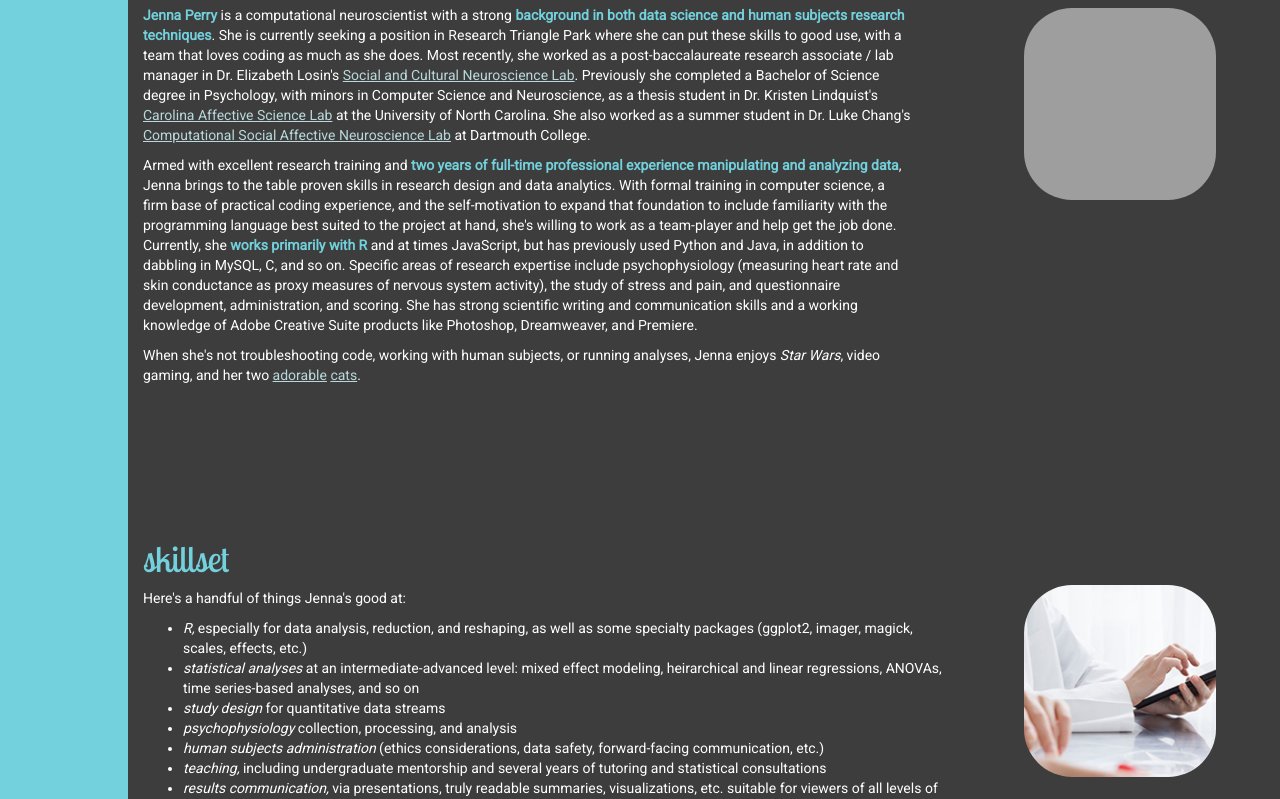
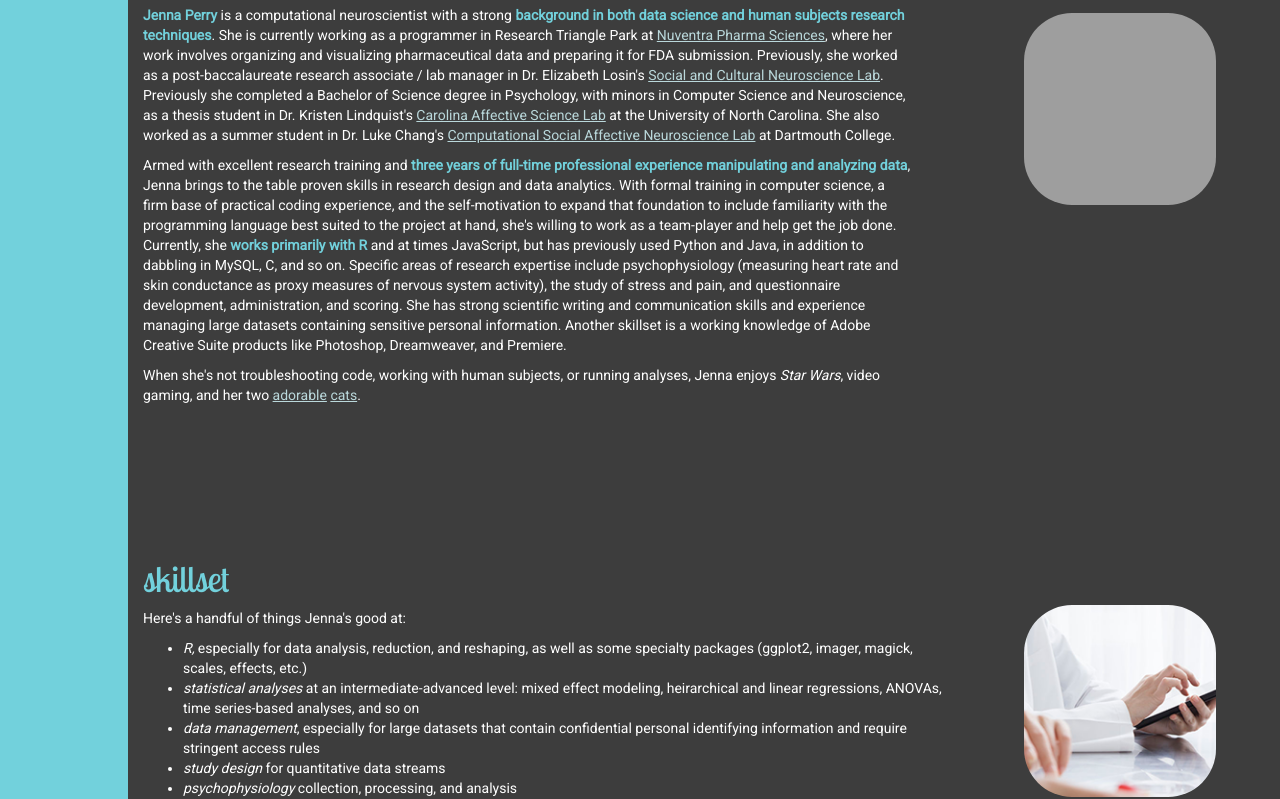
Before and after one commit to jennampe/jennampe.github.io, a plain HTML site: page index.html in a window 1280 px wide. Shown: the part 188-987 px from the top of the page. Drawn offline with nearby package versions, Linux system fonts and the light colour scheme; grey boxes are pictures that could not be loaded.

Commit message:
Update index.html

```diff
--- a/index.html
+++ b/index.html
@@ -46,8 +46,8 @@
 <div id="about" class="container-fluid content-section">
   <h1>about</h1>
   <p>
-  <p><span class="emphasis">Jenna Perry</span> is a computational neuroscientist with a strong <span class="emphasis">background in both data science and human subjects research techniques</span>. She is currently seeking a position in Research Triangle Park where she can put these skills to good use, with a team that loves coding as much as she does. Most recently, she worked as a post-baccalaureate research associate / lab manager in Dr. Elizabeth Losin's <a href="http://www.losinlab.org/" target="_blank">Social and Cultural Neuroscience Lab</a>. Previously she completed a Bachelor of Science degree in Psychology, with minors in Computer Science and Neuroscience, as a thesis student in Dr. Kristen Lindquist's <a href="https://www.carolinaaffectivescience.com/" target="_blank">Carolina Affective Science Lab</a> at the University of North Carolina. She also worked as a summer student in Dr. Luke Chang's <a href="http://cosanlab.com/" target="_blank">Computational Social Affective Neuroscience Lab</a> at Dartmouth College.</p>
-  <p>Armed with excellent research training and <span class="emphasis">two years of full-time professional experience manipulating and analyzing data</span>, Jenna brings to the table proven skills in research design and data analytics. With formal training in computer science, a firm base of practical coding experience, and the self-motivation to expand that foundation to include familiarity with the programming language best suited to the project at hand, she's willing to work as a team-player and help get the job done. Currently, she <span class="emphasis">works primarily with R</span> and at times JavaScript, but has previously used Python and Java, in addition to dabbling in MySQL, C, and so on. Specific areas of research expertise include psychophysiology (measuring heart rate and skin conductance as proxy measures of nervous system activity), the study of stress and pain, and questionnaire development, administration, and scoring. She has strong scientific writing and communication skills and a working knowledge of Adobe Creative Suite products like Photoshop, Dreamweaver, and Premiere.</p>
+  <p><span class="emphasis">Jenna Perry</span> is a computational neuroscientist with a strong <span class="emphasis">background in both data science and human subjects research techniques</span>. She is currently working as a programmer in Research Triangle Park at <a href="https://www.nuventra.com/" target="_blank">Nuventra Pharma Sciences</a>, where her work involves organizing and visualizing pharmaceutical data and preparing it for FDA submission. Previously, she worked as a post-baccalaureate research associate / lab manager in Dr. Elizabeth Losin's <a href="http://www.losinlab.org/" target="_blank">Social and Cultural Neuroscience Lab</a>. Previously she completed a Bachelor of Science degree in Psychology, with minors in Computer Science and Neuroscience, as a thesis student in Dr. Kristen Lindquist's <a href="https://www.carolinaaffectivescience.com/" target="_blank">Carolina Affective Science Lab</a> at the University of North Carolina. She also worked as a summer student in Dr. Luke Chang's <a href="http://cosanlab.com/" target="_blank">Computational Social Affective Neuroscience Lab</a> at Dartmouth College.</p>
+  <p>Armed with excellent research training and <span class="emphasis">three years of full-time professional experience manipulating and analyzing data</span>, Jenna brings to the table proven skills in research design and data analytics. With formal training in computer science, a firm base of practical coding experience, and the self-motivation to expand that foundation to include familiarity with the programming language best suited to the project at hand, she's willing to work as a team-player and help get the job done. Currently, she <span class="emphasis">works primarily with R</span> and at times JavaScript, but has previously used Python and Java, in addition to dabbling in MySQL, C, and so on. Specific areas of research expertise include psychophysiology (measuring heart rate and skin conductance as proxy measures of nervous system activity), the study of stress and pain, and questionnaire development, administration, and scoring. She has strong scientific writing and communication skills and experience managing large datasets containing sensitive personal information. Another skillset is a working knowledge of Adobe Creative Suite products like Photoshop, Dreamweaver, and Premiere.</p>
   <p>When she's not troubleshooting code, working with human subjects, or running analyses, Jenna enjoys <i>Star Wars</i>, video gaming, and her two <a href="images/molly.jpg" target="_blank">adorable</a> <a href="images/oliver.jpg" target="_blank">cats</a>.</p>
   <p><span class="emphasis mobile-only">Grab a copy of <a href="jenna_perry_resume.pdf" target="_blank">her resume here</a>.</span></p>
   <img class="animate-image" src="images/jenna.png">
@@ -58,6 +58,7 @@
   <ul>
 	  <li><i>R,</i> especially for data analysis, reduction, and reshaping, as well as some specialty packages (ggplot2, imager, magick, scales, effects, etc.)</li>
 	  <li><i>statistical analyses</i> at an intermediate-advanced level: mixed effect modeling, heirarchical and linear regressions, ANOVAs, time series-based analyses, and so on</li>
+	  <li><i>data management</i>, especially for large datasets that contain confidential personal identifying information and require stringent access rules
 	  <li><i>study design</i> for quantitative data streams</li>
 	  <li><i>psychophysiology</i> collection, processing, and analysis</li>
 	  <li><i>human subjects administration</i> (ethics considerations, data safety, forward-facing communication, etc.)</li>
```
